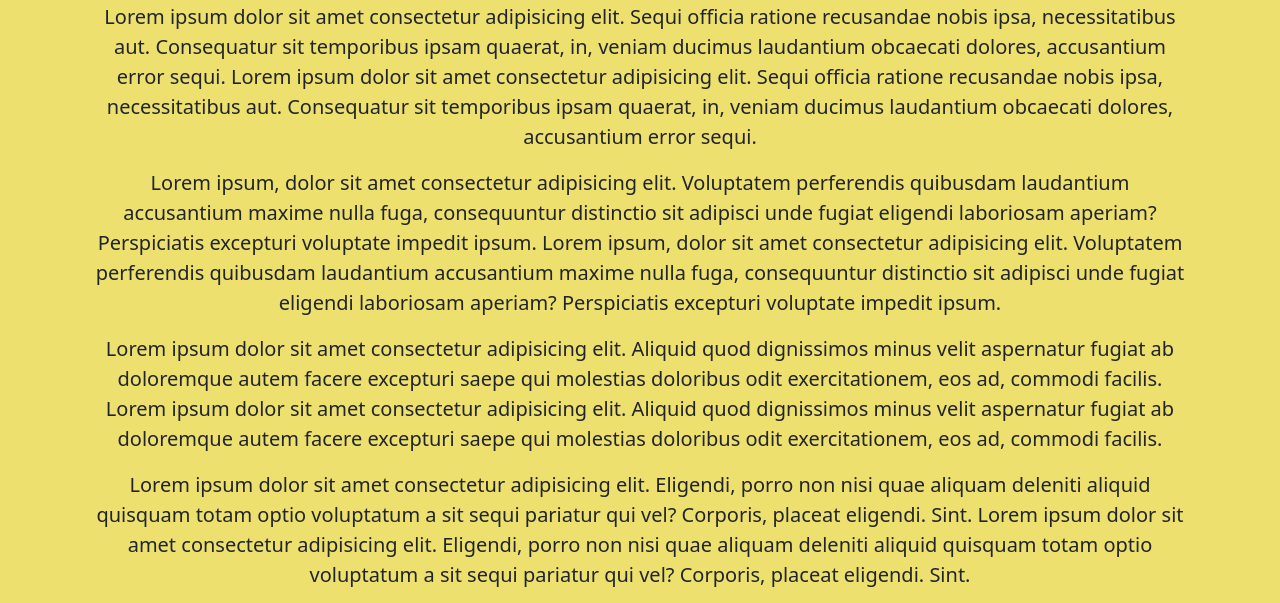
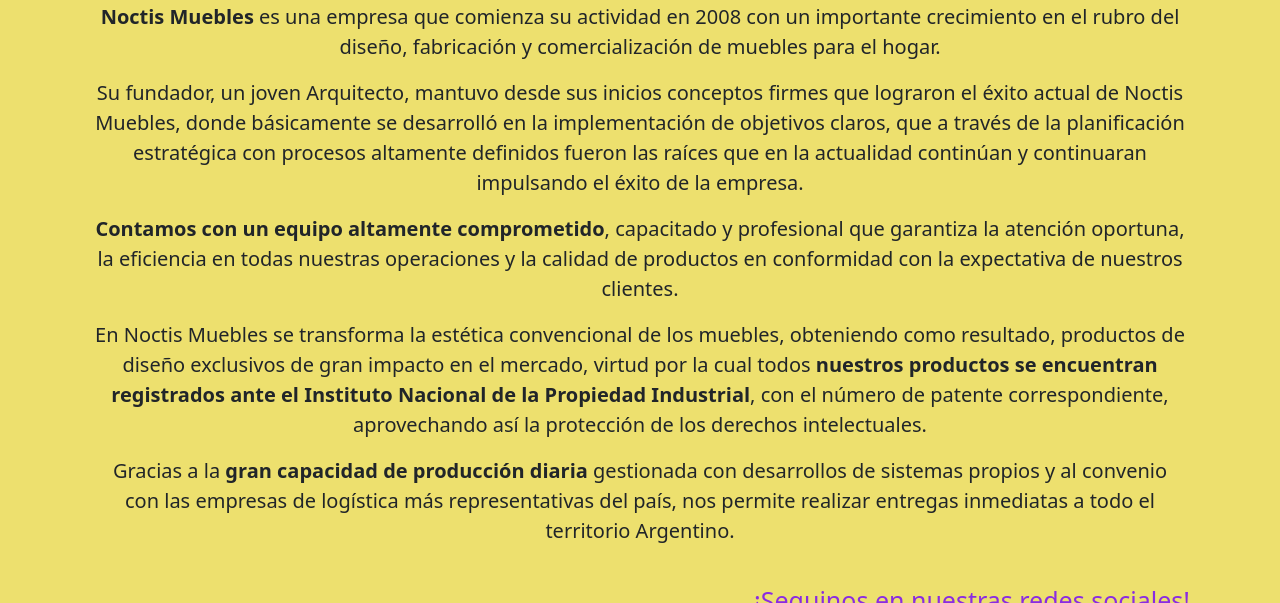
Before and after one commit to Jadenconj/muebleriaNoctis, a plain HTML site: page pages/nosotros.html in a window 1280 px wide. Shown: the part 744-1347 px from the top of the page. Drawn offline with nearby package versions, Linux system fonts and the light colour scheme.

Commit message:
third commit

```diff
--- a/pages/nosotros.html
+++ b/pages/nosotros.html
@@ -121,56 +121,44 @@
           <h1 class="col-12 text-center">Nuestra Empresa</h1>
 
           <p class="parrafo">
-            Lorem ipsum dolor sit amet consectetur adipisicing elit. Sequi
-            officia ratione recusandae nobis ipsa, necessitatibus aut.
-            Consequatur sit temporibus ipsam quaerat, in, veniam ducimus
-            laudantium obcaecati dolores, accusantium error sequi. Lorem ipsum
-            dolor sit amet consectetur adipisicing elit. Sequi officia ratione
-            recusandae nobis ipsa, necessitatibus aut. Consequatur sit
-            temporibus ipsam quaerat, in, veniam ducimus laudantium obcaecati
-            dolores, accusantium error sequi.
+            <strong>Noctis Muebles</strong> es una empresa que comienza su
+            actividad en 2008 con un importante crecimiento en el rubro del
+            diseño, fabricación y comercialización de muebles para el hogar.
           </p>
 
           <p class="parrafo">
-            Lorem ipsum, dolor sit amet consectetur adipisicing elit. Voluptatem
-            perferendis quibusdam laudantium accusantium maxime nulla fuga,
-            consequuntur distinctio sit adipisci unde fugiat eligendi laboriosam
-            aperiam? Perspiciatis excepturi voluptate impedit ipsum. Lorem
-            ipsum, dolor sit amet consectetur adipisicing elit. Voluptatem
-            perferendis quibusdam laudantium accusantium maxime nulla fuga,
-            consequuntur distinctio sit adipisci unde fugiat eligendi laboriosam
-            aperiam? Perspiciatis excepturi voluptate impedit ipsum.
+            Su fundador, un joven Arquitecto, mantuvo desde sus inicios
+            conceptos firmes que lograron el éxito actual de Noctis Muebles,
+            donde básicamente se desarrolló en la implementación de objetivos
+            claros, que a través de la planificación estratégica con procesos
+            altamente definidos fueron las raíces que en la actualidad continúan
+            y continuaran impulsando el éxito de la empresa.
           </p>
 
           <p class="parrafo">
-            Lorem ipsum dolor sit amet consectetur adipisicing elit. Aliquid
-            quod dignissimos minus velit aspernatur fugiat ab doloremque autem
-            facere excepturi saepe qui molestias doloribus odit exercitationem,
-            eos ad, commodi facilis. Lorem ipsum dolor sit amet consectetur
-            adipisicing elit. Aliquid quod dignissimos minus velit aspernatur
-            fugiat ab doloremque autem facere excepturi saepe qui molestias
-            doloribus odit exercitationem, eos ad, commodi facilis.
+            <strong>Contamos con un equipo altamente comprometido</strong>,
+            capacitado y profesional que garantiza la atención oportuna, la
+            eficiencia en todas nuestras operaciones y la calidad de productos
+            en conformidad con la expectativa de nuestros clientes.
           </p>
 
           <p class="parrafo">
-            Lorem ipsum dolor sit amet consectetur adipisicing elit. Eligendi,
-            porro non nisi quae aliquam deleniti aliquid quisquam totam optio
-            voluptatum a sit sequi pariatur qui vel? Corporis, placeat eligendi.
-            Sint. Lorem ipsum dolor sit amet consectetur adipisicing elit.
-            Eligendi, porro non nisi quae aliquam deleniti aliquid quisquam
-            totam optio voluptatum a sit sequi pariatur qui vel? Corporis,
-            placeat eligendi. Sint.
+            En Noctis Muebles se transforma la estética convencional de los
+            muebles, obteniendo como resultado, productos de diseño exclusivos
+            de gran impacto en el mercado, virtud por la cual todos
+            <strong
+              >nuestros productos se encuentran registrados ante el Instituto
+              Nacional de la Propiedad Industrial</strong
+            >, con el número de patente correspondiente, aprovechando así la
+            protección de los derechos intelectuales.
           </p>
 
           <p class="parrafo">
-            Lorem ipsum dolor sit amet consectetur adipisicing elit. Quis
-            exercitationem cum nostrum architecto natus pariatur et dolore
-            necessitatibus dolor, obcaecati corrupti porro quibusdam rerum.
-            Animi est nemo pariatur labore laboriosam! Lorem ipsum dolor sit
-            amet consectetur adipisicing elit. Quis exercitationem cum nostrum
-            architecto natus pariatur et dolore necessitatibus dolor, obcaecati
-            corrupti porro quibusdam rerum. Animi est nemo pariatur labore
-            laboriosam!
+            Gracias a la
+            <strong>gran capacidad de producción diaria</strong> gestionada con
+            desarrollos de sistemas propios y al convenio con las empresas de
+            logística más representativas del país, nos permite realizar
+            entregas inmediatas a todo el territorio Argentino.
           </p>
         </div>
       </main>
```
Also changed, not shown: index.html (+12 -10 lines), pages/productos.html (+9 -9 lines).
